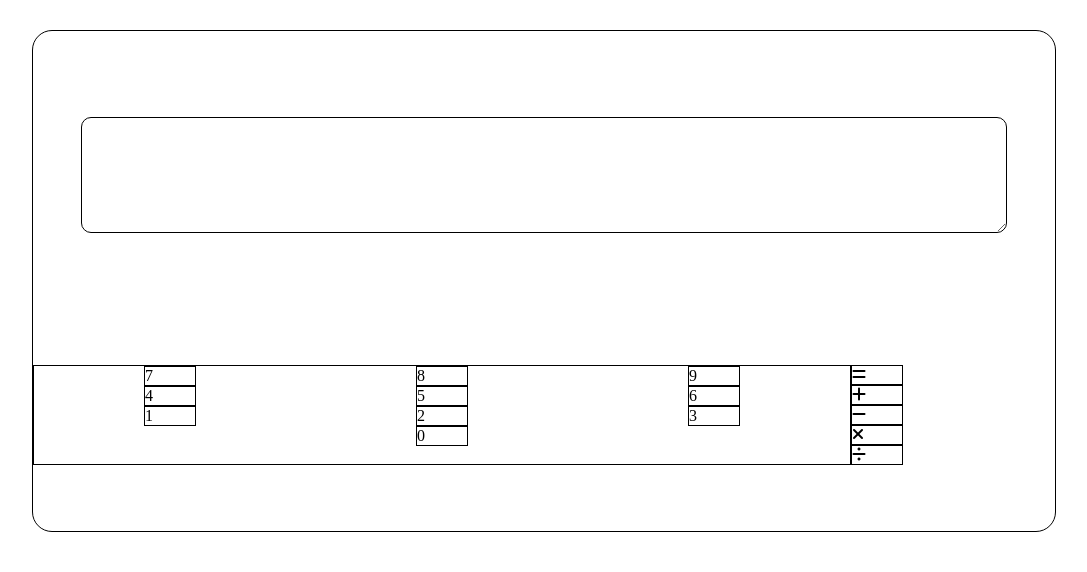
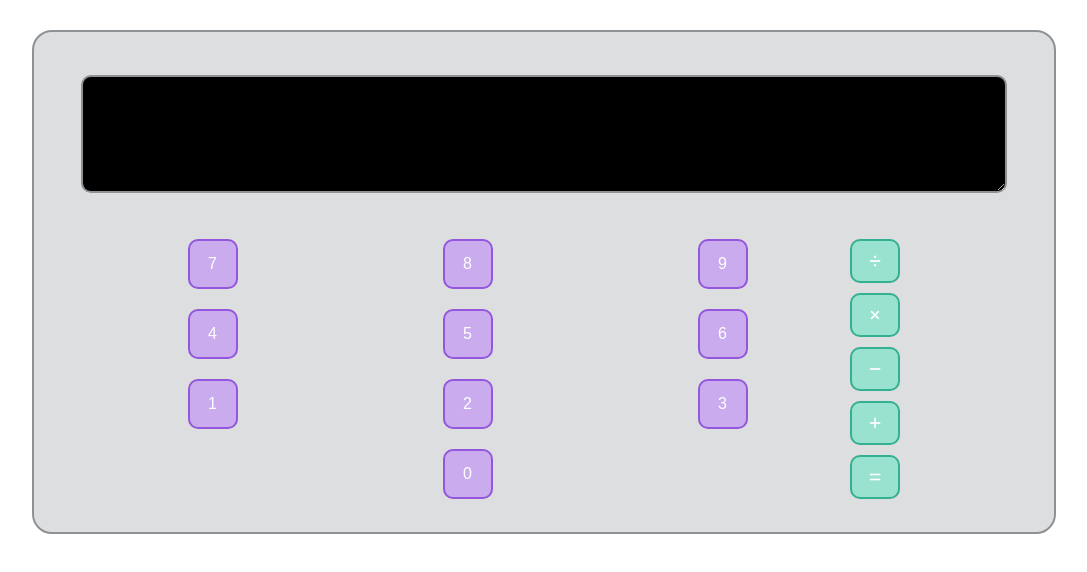
Before and after one commit to MaxMacia/Calculator, a website: page index.html in a window 1280 px wide. Shown: the whole page, without its empty margins (96-1183 px from the left). Drawn offline with Linux system fonts and the light colour scheme.

Commit message:
Modification des styles

```diff
--- a/index.html
+++ b/index.html
@@ -15,30 +15,30 @@
 		<div class="bloc-sub">
 			<div class="bloc-numeric">
 				<div class="bloc-sub-numeric">
-					<div class="btn">9</div>
-					<div class="btn">8</div>
-					<div class="btn">7</div>
+					<button class="btn numb">9</button>
+					<button class="btn numb">8</button>
+					<button class="btn numb">7</button>
 				</div>
 				<div class="bloc-sub-numeric">
-					<div class="btn">6</div>
-					<div class="btn">5</div>
-					<div class="btn">4</div>
+					<button class="btn numb">6</button>
+					<button class="btn numb">5</button>
+					<button class="btn numb">4</button>
 				</div>
 				<div class="bloc-sub-numeric">
-					<div class="btn">3</div>
-					<div class="btn">2</div>
-					<div class="btn">1</div>
+					<button class="btn numb">3</button>
+					<button class="btn numb">2</button>
+					<button class="btn numb">1</button>
 				</div>
 				<div class="bloc-0">
-					<div class="btn">0</div>
+					<button class="btn numb">0</button>
 				</div>
 			</div>
 			<div class="bloc-operation">
-				<div class="btn"><i class="fa-solid fa-equals"></i></div>
-				<div class="btn"><i class="fa-solid fa-plus"></i></div>
-				<div class="btn"><i class="fa-solid fa-minus"></i></div>
-				<div class="btn"><i class="fa-solid fa-xmark"></i></div>
-				<div class="btn"><i class="fa-solid fa-divide"></i></div>
+				<button class="btn"><i class="fa-solid fa-equals"></i></button>
+				<button class="btn"><i class="fa-solid fa-plus"></i></button>
+				<button class="btn"><i class="fa-solid fa-minus"></i></button>
+				<button class="btn"><i class="fa-solid fa-xmark"></i></button>
+				<button class="btn"><i class="fa-solid fa-divide"></i></button>
 			</div>
 		</div>
 	</div>
--- a/sass/style.scss
+++ b/sass/style.scss
@@ -1,3 +1,5 @@
+@import "utils/variables";
+
 body{
     margin: auto;
     width: 80%;
@@ -6,7 +8,8 @@ body{
 .bloc-calculator{
     height: 500px;
     margin-top: 30px;
-    border: 1px solid #000000;
+    border: 2px solid darken($color-grey, 30%);
+    background-color: $color-grey;
     border-radius: 20px;
     display: flex;
     flex-direction: column;
@@ -21,18 +24,21 @@ body{
             margin-top: 20px;
             height: 110px;
             width: 90%;
-            border: 1px solid #000000;
+            border: 2px solid darken($color-grey, 30%);
+            background-color: $color-black;
             border-radius: 10px;
         }
     }
     .bloc-sub{
         display: flex;
-        width: 100%;
+        height: 270px;
+        width: 90%;
         .bloc-numeric{
-            border: 1px solid #000000;
-            width: 80%;
+            width: 100%;
+            height: 270px;
             display: flex;
             flex-direction: column;
+            justify-content: space-between;
             .bloc-sub-numeric{
                 display: flex;
                 flex-direction: row-reverse;
@@ -47,11 +53,28 @@ body{
 
         }
         .bloc-operation{
+            display: flex;
+            flex-direction: column-reverse;
+            justify-content: flex-end;
             width: 20%;
         }
     }
     .btn{
-        border: 1px solid #000000;
+        border: 2px solid darken($tertiary-color, 30%);
+        background-color: $tertiary-color;
+        color: $color-white;
         width: 50px;
+        height: 50px;
+        border-radius: 10px;
+        margin-bottom: 10px;
+        cursor: pointer;
+
     }
+    .btn.numb{
+        background-color: lighten($primary-color, 20%);
+        border: 2px solid $primary-color;
+        color: $color-white;
+        font-size: 1em;
+    }
+
 }
--- /dev/null
+++ b/sass/utils/_variables.scss
@@ -0,0 +1,6 @@
+$color-white: #ffffff;
+$color-black: #000000;
+$color-grey: #dddedf;
+$primary-color: #9356DC;
+$secondary-color: #FF79DA;
+$tertiary-color: #99E2D0;
```
Also changed, not shown: CSS/prefixed/style.css, CSS/style.css, 1 other file.
